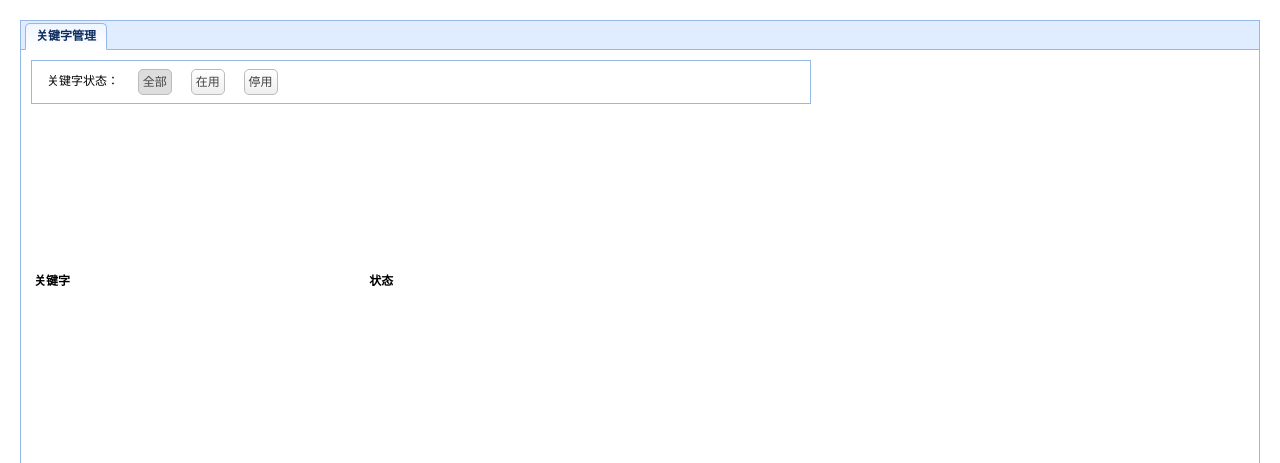
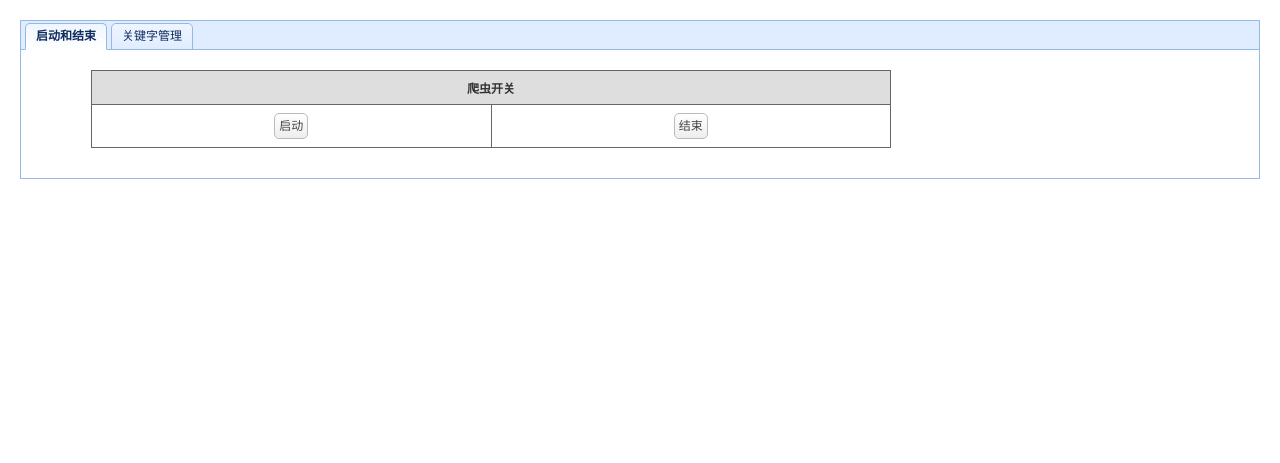
Before and after one commit to gitxiao/spiderNew, a web app: page /manager.html in a window 1280 px wide. Shown: the top 463 px of the page. Run offline with its HTML, style and script files only (its server is not run), Linux system fonts and the light colour scheme; data that the repository does not hold is empty.

Commit message:
调整页面内容, 根据功能分结果显示和爬虫管理2个大页面.

```diff
--- a/WebRoot/manager.html
+++ b/WebRoot/manager.html
@@ -23,26 +23,28 @@
 <body>
 	<div class="easyui-tabs" style="width:auto;height:auto;">
 
-		<!--<div title="结果展示" style="padding:10px;">
-			<table id="kcdg" style="width:780px;height:350px" data-options="
-						rownumbers:true,
-						singleSelect:true,
-						autoRowHeight:false,
-						pagination:true,
-						pageSize:10 ">
-				<thead>
-					<tr>
-						<th field="title" width="120" >标题</th>
-						<th field="url" width="120">网址</th>
-						<th field="keyword" width="100">关键字</th>
-						<th field="pubDate" width="80" align="right">发布日期</th>
-						<th field="depth" width="80" align="right">深度</th>
-					</tr>
-				</thead>
-			</table>
+
+		<div title="启动和结束" style="padding:10px;">
+			<div style="padding:10px 60px 20px 60px">
+				<form id="miff" method="post">
+					<table class="tablecss" style="width:800px;">
+						<tr>
+							<th colspan="6" align="center">爬虫开关</th>
+						</tr>
+						<tr>
+							<td colspan="4" align="center">
+								<a href="javascript:void(0)" class="easyui-linkbutton" onclick="startSpider()">启动</a>
+							</td>
+							<td colspan="4" align="center">
+								<a href="javascript:void(0)" class="easyui-linkbutton" onclick="stopSpider()">结束</a>
+							</td>
+						</tr>
+					</table>
+				</form>
+			</div>
 		</div>
 
-		--><div title="关键字管理" style="padding:10px;">
+		<div title="关键字管理" style="padding:10px;">
 			<div class="easyui-panel" style="padding:5px;width:780px;">
 				<span style="padding:3px 5px 3px 10px;">关键字状态：</span>
 				<a href="#" class="easyui-linkbutton" data-options="toggle:true,group:'g1',selected:true" style="margin:3px 5px 3px 10px;" onclick="getYGData()">全部</a>
@@ -156,6 +158,7 @@
 				//---------------------------------关键字管理-------------------------------------<<<
 
 
+				//---------------------------------加载数据------------------------------------->>>
 				function fillKeywordData(jsdata){
 					//printObject(jsdata,'jsdata',2);
 					//alert("jsdata = " + jsdata);
@@ -196,7 +199,15 @@
 					//getData();
 					getKeywordAll();			//获取关键字
 				});
+				//---------------------------------加载数据-------------------------------------<<<
 
+
+				function startSpider(){
+					$.post(opertionUrl + "CtrlService/startSpider",{para:"我是参数"},fillData,"json");
+				}
+				function stopSpider(){
+					$.post(opertionUrl + "CtrlService/stopSpider",{para:"我是参数"},null,"json");
+				}
 			</script>
 	</div>
 </body>
--- a/WebRoot/results.html
+++ b/WebRoot/results.html
@@ -19,8 +19,8 @@
 		//var spiderServer = "http://localhost:8080/SSH_spider/services/";
 
 		$(function(){
-			//getMoreRecent();
-			getData();
+			getMoreRecent();
+			//getData();
 		});
 
 
```
